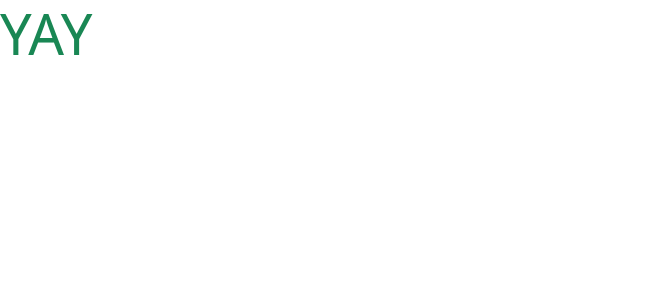
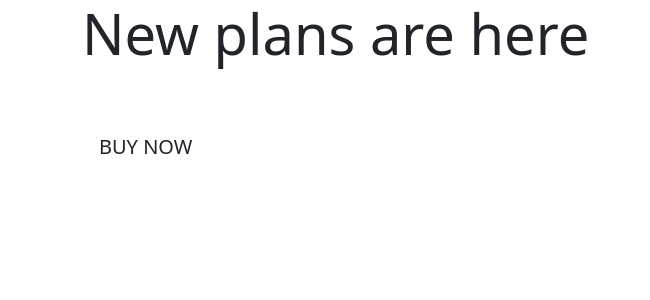
Before and after one commit to alex-1134/fitness-store, a Django app: page / in a window 1280 px wide. Shown: the top 300 px of the page, without its empty margins (0-650 px from the left). Run offline with Django 3.2, Linux system fonts and the light colour scheme.

Commit message:
Add homepage content

```diff
--- a/home/templates/home/index.html
+++ b/home/templates/home/index.html
@@ -1,6 +1,31 @@
 {% extends "base.html" %}
 {% load static %}
 
+{% block page_header %}
+    <div class="container header-container">
+        <div class="row">
+            <div class="col"></div>
+        </div>
+    </div>
+{% endblock %}
+
 {% block content %}
-<h1 class="display-4 text-success">YAY</h1>
+    <div class="container h-100">
+        <div class="row h-100">
+            <div class="col-7 col-md-6 my-auto">
+                <h1 class="display-4 logo-font text-black">
+                    New plans are here
+                </h1>
+                <div class="my-5">
+                  <h4>
+                    <a href="" class="shop-now-button btn btn-lg rounded-0 text-uppercase py-3">Buy now</a>
+                  </h4>
+                </div>
+            </div>
+        </div>
+    </div>
+
 {% endblock %}
+
+
+ergawrgwrg
```
